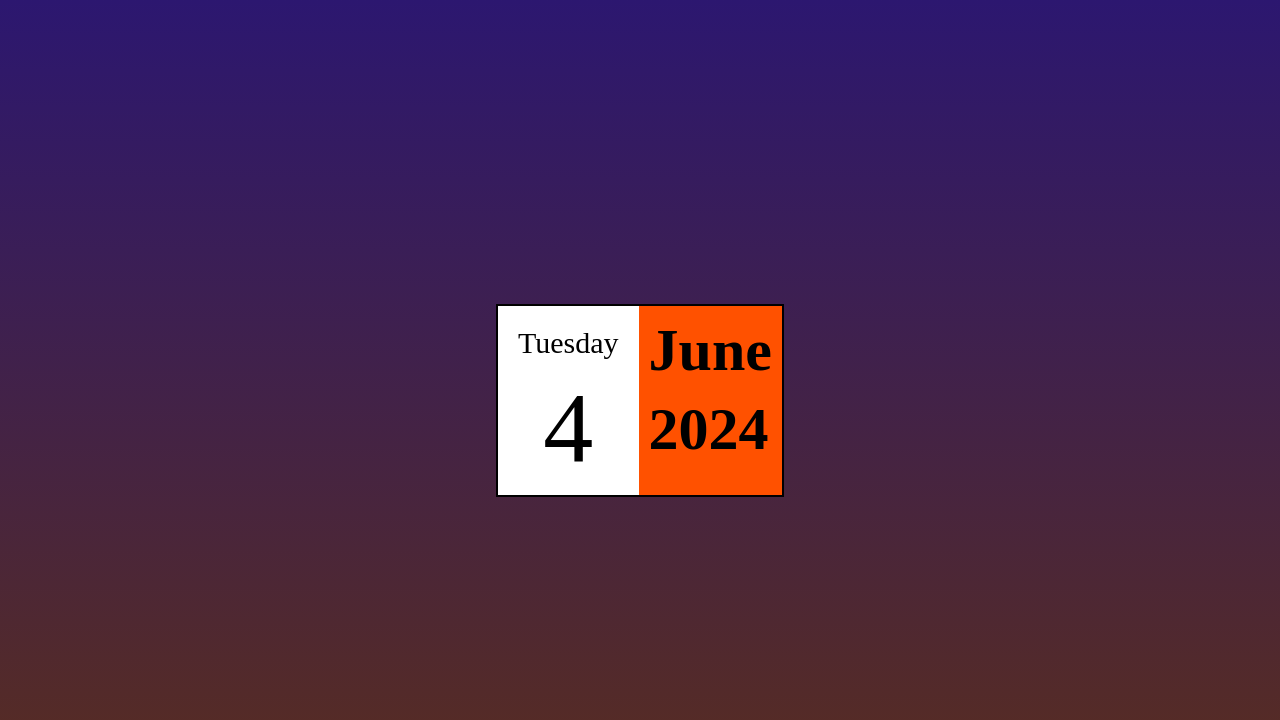
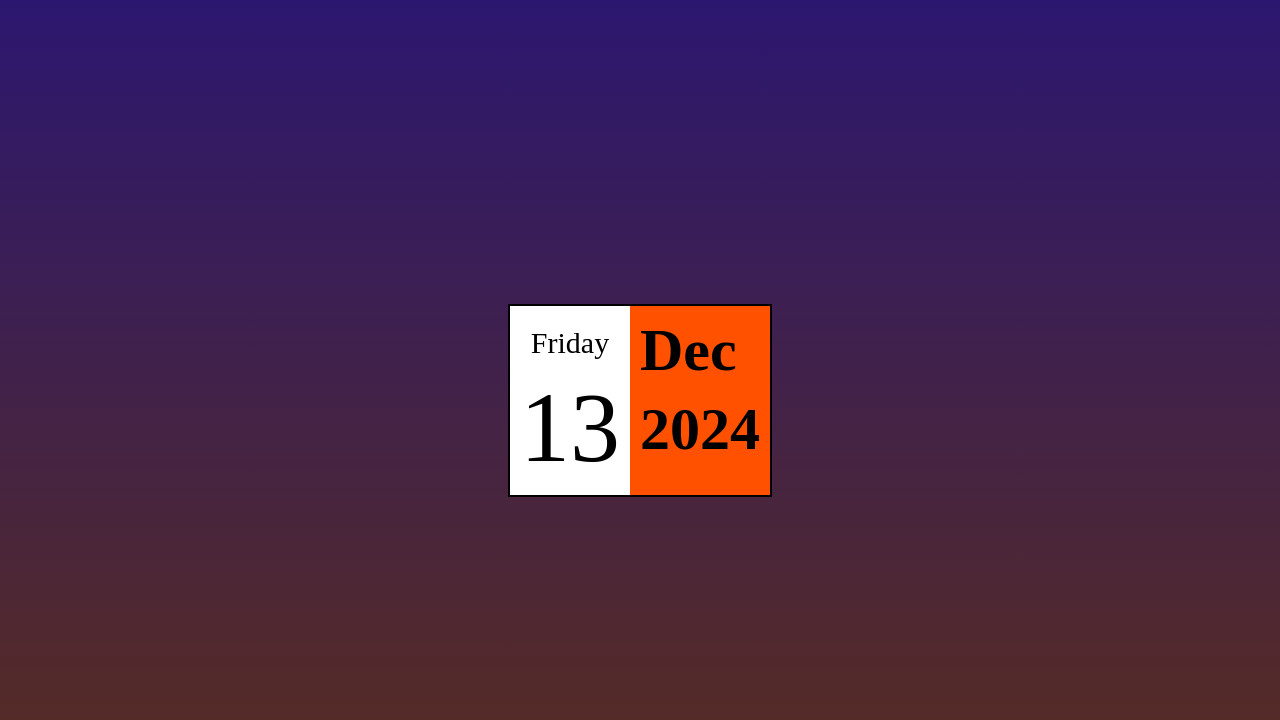
Before and after one commit to rishabhy043/Calender, a plain HTML site: page index.html in a window 1280 px wide. Drawn offline with Linux system fonts and the light colour scheme.

Commit message:
completed

```diff
--- a/index.html
+++ b/index.html
@@ -5,6 +5,7 @@
     <meta name="viewport" content="width=device-width, initial-scale=1.0">
     <title>Calender</title>
     <link rel="stylesheet" href="style.css">
+    <script src="script.js" defer></script>
 </head>
 <body>
     <div class="main">
--- a/script.js
+++ b/script.js
@@ -0,0 +1,15 @@
+const day = document.querySelector(".day");
+const date = document.querySelector(".date");
+const month = document.querySelector(".month");
+const year = document.querySelector(".year");
+
+const today = new Date ;
+console.log(today);
+
+const days = ["Sunday" , "Monday" , "Tuesday" , "Wednesday" , "Thursday" , "Friday" , "Ssaturday"];
+const months = ["Jan" , "Feb" , "Mar" , "Apr" , "May" , "June" , "July" , "Aug" , "Sep" ,"Oct" , "Nov" , "Dec"];
+
+day.innerHTML = days[today.getDay()];
+date.innerHTML = today.getDate();
+month.innerHTML = months[today.getMonth()];
+year.innerHTML = today.getFullYear();
```
